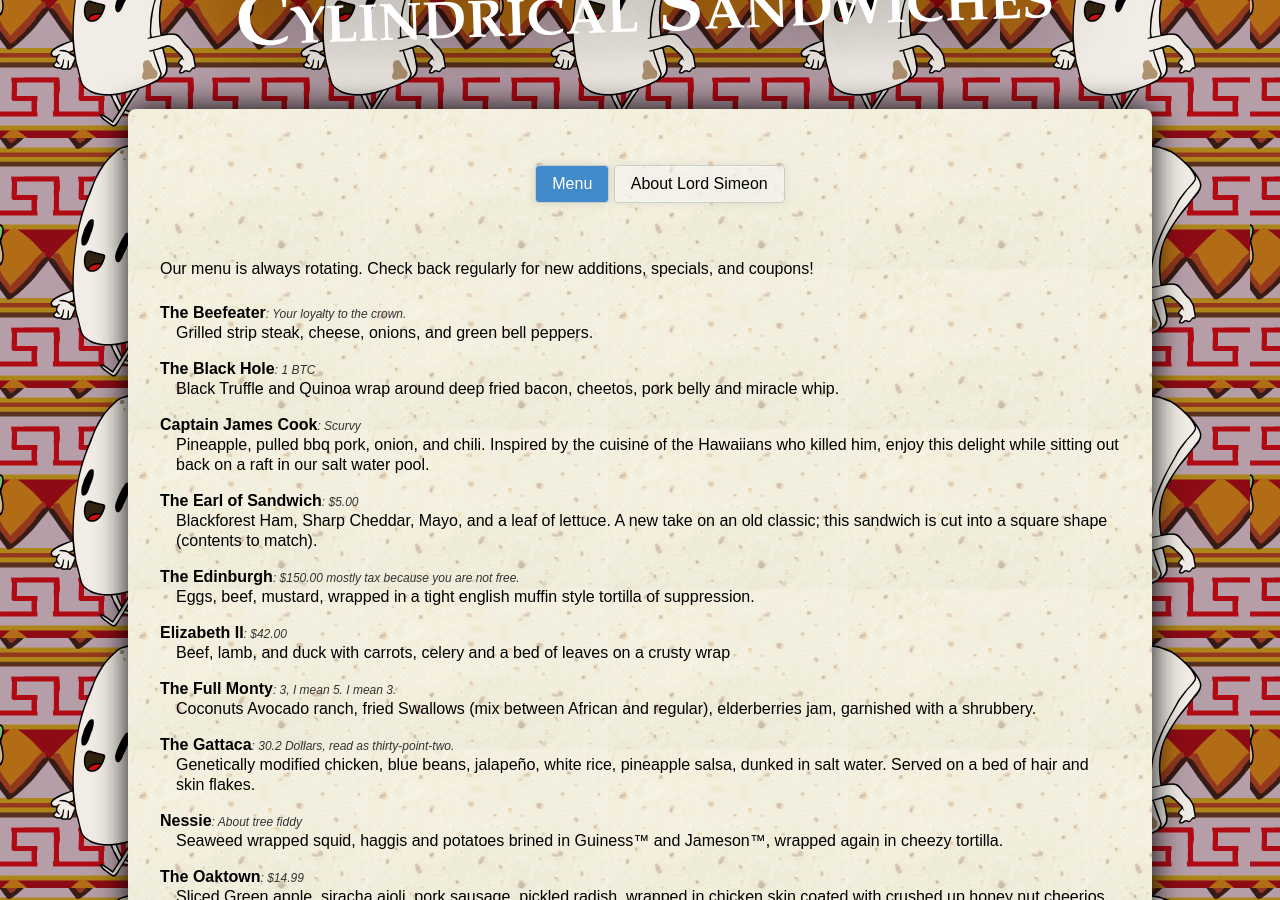
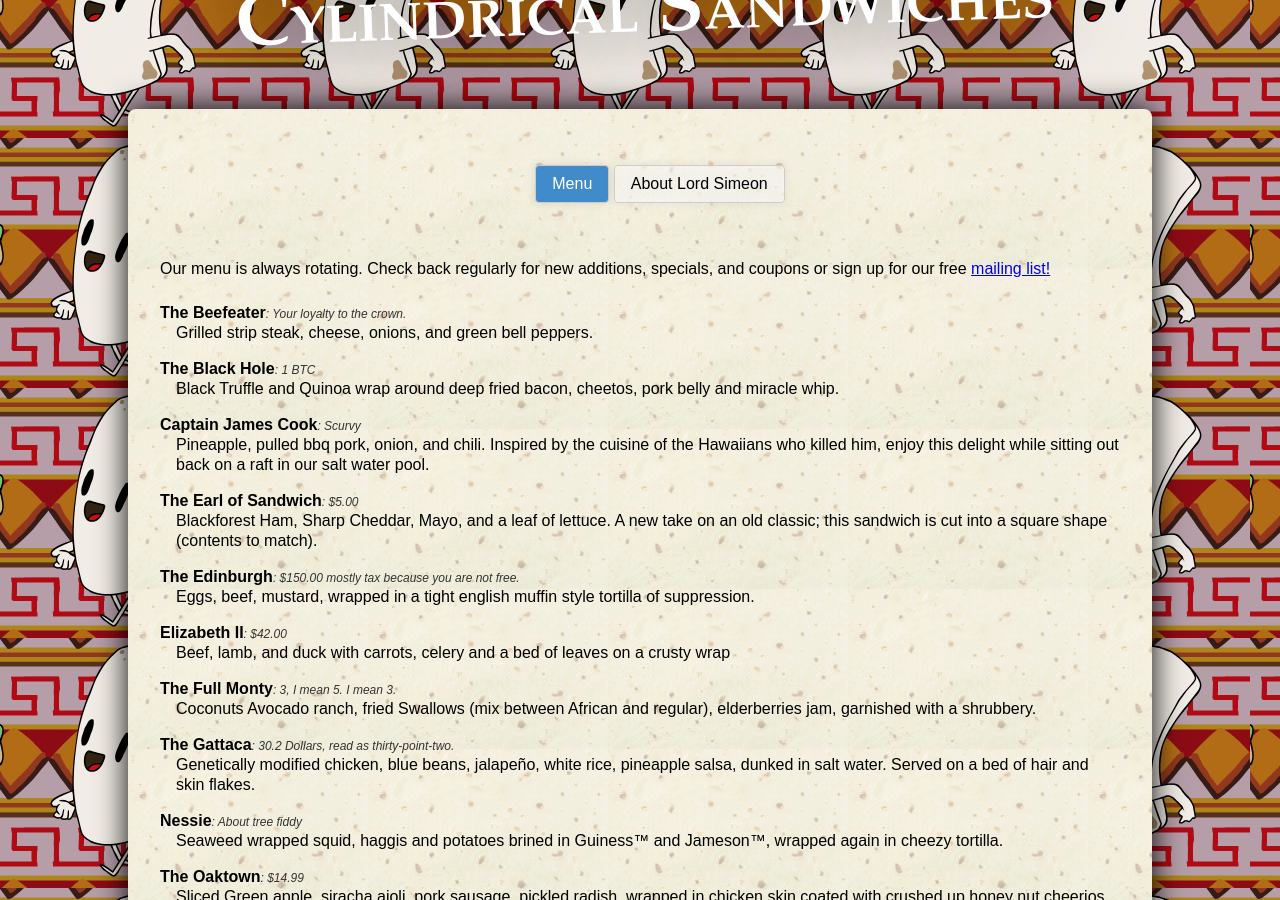
Before and after one commit to ornj/lord-simeons, a Jekyll site: the page built from index.html, in a window 1280 px wide and 900 px high, scrolled down 362 px. Built offline with Jekyll 4.4.1, drawn with Linux system fonts in a browser that asks for light colours.

Commit message:
Added mailing list to take peoples information. So we can profit!

```diff
--- a/index.html
+++ b/index.html
@@ -3,7 +3,7 @@ layout: default
 title: Menu
 ---
 <section class="menu">
-    <p>Our menu is always rotating. Check back regularly for new additions, specials, and coupons!</p>
+    <p>Our menu is always rotating. Check back regularly for new additions, specials, and coupons or sign up for our free <a href="/mailinglist">mailing list!</a></p>
     <dl>
     {% for burrito_hash in site.data.burritos %}
     {% assign burrito = burrito_hash[1] %}
```
Also changed, not shown: mailinglist/index.html (added, +26 -0 lines).
